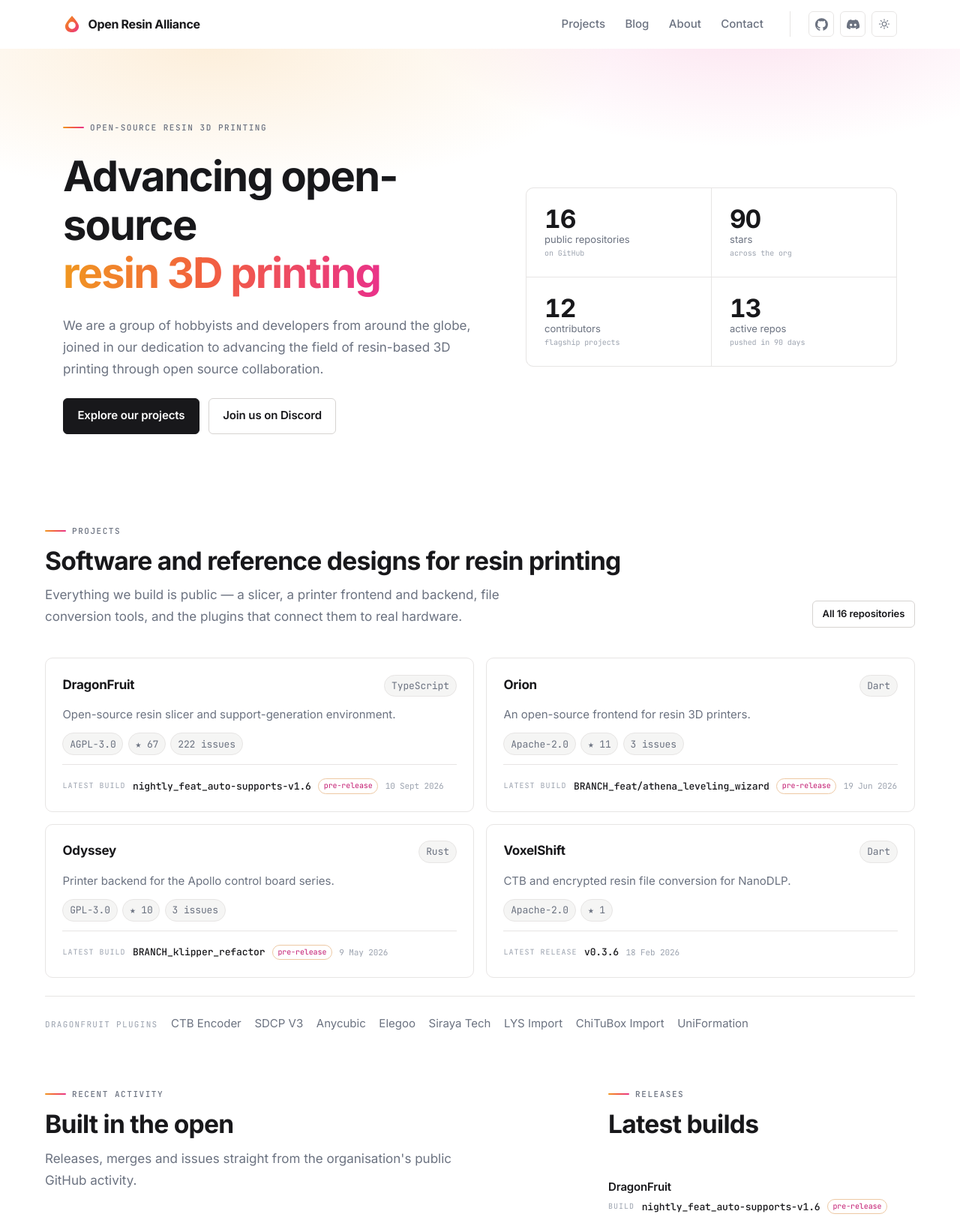
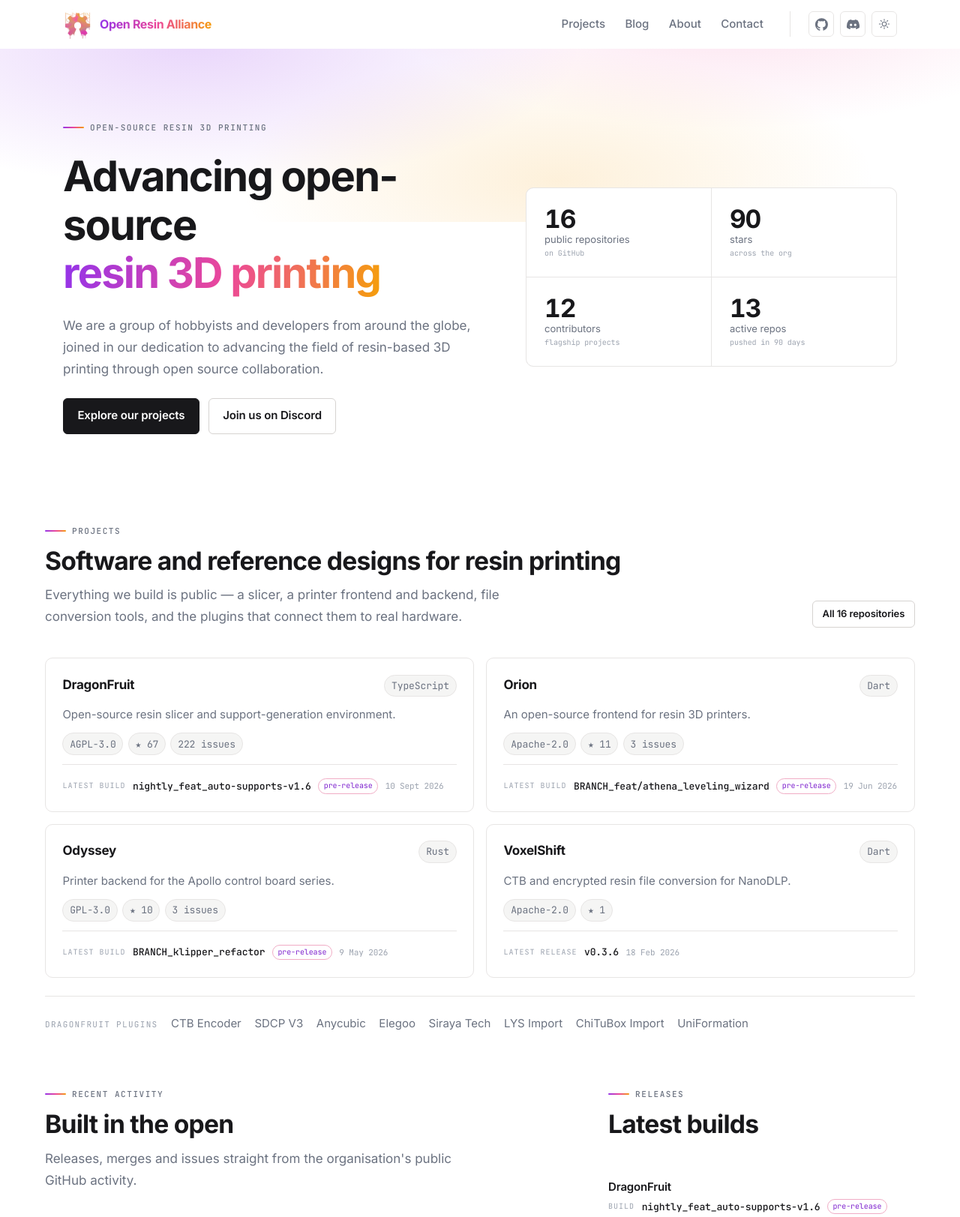
Before and after one commit to Open-Resin-Alliance/website, an Astro site: page / in a window 1280 px wide. Shown: the top 1623 px of the page at 75% size. Built offline with nearby package versions, Linux system fonts and the light colour scheme; Astro itself is replaced by a stand-in of ours.

Commit message:
Use the real ORA logo and the purple-pink-orange brand ramp
The header and footer carried a redrawn teardrop mark, which was never part of
the brand, and the accent ramp had been re-derived from the emblem alone. Both
are corrected:

- the logo is now the real artwork everywhere: /brand/ora-mark.webp is the
  emblem cropped from the official lockup (used at 40px in the header and 30px
  in the footer), /brand/ora-lockup.webp stays on the About page, and
  favicon.png plus /brand/ora-avatar.png derive from the same file;
- the accent ramp is the ORA purple -> pink -> orange gradient that the previous
  site used: --brand-violet #9333ea, --brand-pink #ec4899, --brand-orange
  #f59e0b, applied to the wordmark, the hero heading and glow, rules, markers,
  tag chips and hover states, with the light theme anchored on violet and the
  dark theme on orange;
- theme-color meta returns to the legacy pair (#ec4899 light, #9333ea dark).

The header wordmark is gradient text again, as it was before, with the real
emblem beside it.

```diff
--- a/src/components/ActivityFeed.astro
+++ b/src/components/ActivityFeed.astro
@@ -78,11 +78,11 @@ const KIND_LABEL: Record<ActivityEntry['kind'], string> = {
   }
 
   .feed__dot--release {
-    background: var(--brand-magenta);
+    background: var(--brand-pink);
   }
 
   .feed__dot--push {
-    background: var(--brand-amber);
+    background: var(--brand-pink);
   }
 
   .feed__dot--issue {
@@ -109,11 +109,11 @@ const KIND_LABEL: Record<ActivityEntry['kind'], string> = {
   }
 
   .feed__line a:hover {
-    color: var(--brand-magenta-deep);
+    color: var(--brand-violet-deep);
   }
 
   :global(:root[data-theme='dark']) .feed__line a:hover {
-    color: var(--brand-amber);
+    color: var(--brand-orange);
   }
 
   .feed__title {
--- a/src/components/BrandMark.astro
+++ b/src/components/BrandMark.astro
@@ -1,32 +1,34 @@
 ---
+/**
+ * The Open Resin Alliance emblem, cropped from the official logo lockup
+ * (`/brand/ora-lockup.webp`, which keeps the ORA wordmark and is used on the
+ * About page). This is the real artwork, not a redrawn mark.
+ */
 interface Props {
+  /** Rendered height in pixels; the emblem is very nearly square. */
   size?: number;
   class?: string;
 }
 
 const { size = 26, class: className = '' } = Astro.props;
-const id = `ora-mark-${Math.random().toString(36).slice(2, 9)}`;
 ---
 
-<svg
-  class={className}
-  width={size}
-  height={size}
-  viewBox="0 0 100 100"
-  role="img"
-  aria-label="Open Resin Alliance"
-  xmlns="http://www.w3.org/2000/svg"
->
-  <defs>
-    <linearGradient id={id} x1="0" y1="0" x2="1" y2="1">
-      <stop offset="0%" stop-color="#f0991f"></stop>
-      <stop offset="52%" stop-color="#f2603f"></stop>
-      <stop offset="100%" stop-color="#e9318a"></stop>
-    </linearGradient>
-  </defs>
-  <path
-    fill={`url(#${id})`}
-    fill-rule="evenodd"
-    d="M50 4c9 11 38 42 38 58 0 21-17 34-38 34S12 83 12 62C12 46 41 15 50 4Zm0 34a20 20 0 1 0 0 40 20 20 0 0 0 0-40Z"
-  ></path>
-</svg>
+<img
+  class={`brand-mark ${className}`}
+  src="/brand/ora-mark.webp"
+  alt=""
+  aria-hidden="true"
+  style={`--mark-size:${size}px`}
+  decoding="async"
+  fetchpriority="high"
+/>
+
+<style>
+  .brand-mark {
+    flex: 0 0 auto;
+    /* Sized from the prop, never from the 256px source bitmap. */
+    block-size: var(--mark-size);
+    inline-size: auto;
+    transition: transform 0.3s var(--ease);
+  }
+</style>
--- a/src/components/Footer.astro
+++ b/src/components/Footer.astro
@@ -14,7 +14,7 @@ const generated = new Date(stats.generatedAt);
     <div class="site-footer__grid">
       <div class="site-footer__brand">
         <a class="brand" href="/">
-          <BrandMark size={22} />
+          <BrandMark size={30} />
           <span>{SITE.name}</span>
         </a>
         <p class="site-footer__blurb">{SITE.description}</p>
@@ -144,7 +144,7 @@ const generated = new Date(stats.generatedAt);
   }
 
   .site-footer__bottom a:hover {
-    text-decoration-color: var(--brand-amber);
+    text-decoration-color: var(--brand-pink);
   }
 
   @media (max-width: 860px) {
--- a/src/components/Header.astro
+++ b/src/components/Header.astro
@@ -11,7 +11,7 @@ const githubIcon = 'M12 .3a12 12 0 0 0-3.8 23.4c.6.1.8-.3.8-.6v-2c-3.3.7-4-1.6-4
 <header class="site-header" data-site-header>
   <div class="shell site-header__inner">
     <a class="brand" href="/" aria-label={`${SITE.name} home`}>
-      <BrandMark size={24} class="brand__mark" />
+      <BrandMark size={40} class="brand__mark" />
       <span class="brand__name">{SITE.name}</span>
     </a>
 
@@ -112,13 +112,21 @@ const githubIcon = 'M12 .3a12 12 0 0 0-3.8 23.4c.6.1.8-.3.8-.6v-2c-3.3.7-4-1.6-4
     white-space: nowrap;
   }
 
+  /* The wordmark carries the ramp, as it did on the previous site. */
+  .brand__name {
+    background: var(--brand-gradient);
+    -webkit-background-clip: text;
+    background-clip: text;
+    color: transparent;
+  }
+
   .brand__mark {
     flex: 0 0 auto;
     transition: transform 0.3s var(--ease);
   }
 
   .brand:hover .brand__mark {
-    transform: rotate(-6deg) scale(1.06);
+    transform: rotate(-4deg) scale(1.06);
   }
 
   .site-nav {
--- a/src/components/PostCard.astro
+++ b/src/components/PostCard.astro
@@ -110,11 +110,11 @@ const CATEGORY_LABEL: Record<string, string> = {
   }
 
   .post-card__title a:hover {
-    color: var(--brand-magenta-deep);
+    color: var(--brand-violet-deep);
   }
 
   :global(:root[data-theme='dark']) .post-card__title a:hover {
-    color: var(--brand-amber);
+    color: var(--brand-orange);
   }
 
   .post-card__description {
--- a/src/components/PostTimeline.astro
+++ b/src/components/PostTimeline.astro
@@ -150,8 +150,8 @@ for (const post of [...posts].sort((a, b) => b.data.pubDate.getTime() - a.data.p
   }
 
   .timeline__link:hover::before {
-    background: var(--brand-amber);
-    border-color: var(--brand-amber);
+    background: var(--brand-pink);
+    border-color: var(--brand-pink);
   }
 
   .timeline__date {
--- a/src/components/ReleaseChip.astro
+++ b/src/components/ReleaseChip.astro
@@ -44,11 +44,11 @@ const Element = link ? 'a' : 'span';
   }
 
   a.release:hover .release__tag {
-    color: var(--brand-magenta-deep);
+    color: var(--brand-violet-deep);
   }
 
   :global(:root[data-theme='dark']) a.release:hover .release__tag {
-    color: var(--brand-amber);
+    color: var(--brand-orange);
   }
 
   .release__label {
@@ -68,7 +68,7 @@ const Element = link ? 'a' : 'span';
     padding: 0.05rem 0.4rem;
     font-size: 0.625rem;
     color: var(--accent);
-    border: 1px solid color-mix(in oklab, var(--brand-amber) 40%, var(--border));
+    border: 1px solid color-mix(in oklab, var(--brand-pink) 40%, var(--border));
     border-radius: 999px;
   }
 
--- a/src/pages/404.astro
+++ b/src/pages/404.astro
@@ -118,11 +118,11 @@ import { FEATURED_PROJECTS, projectSlug } from '../data/projects';
   }
 
   .not-found__list a:hover {
-    color: var(--brand-magenta-deep);
+    color: var(--brand-violet-deep);
   }
 
   :global(:root[data-theme='dark']) .not-found__list a:hover {
-    color: var(--brand-amber);
+    color: var(--brand-orange);
   }
 
   .not-found__list span {
--- a/src/pages/contact.astro
+++ b/src/pages/contact.astro
@@ -222,7 +222,7 @@ const structuredData = [
     inline-size: 5px;
     block-size: 5px;
     border-radius: 999px;
-    background: var(--brand-amber);
+    background: var(--brand-pink);
   }
 
   .aside__list {
@@ -315,7 +315,7 @@ const structuredData = [
   }
 
   .org__list a:hover {
-    text-decoration-color: var(--brand-amber);
+    text-decoration-color: var(--brand-pink);
   }
 
   @media (max-width: 960px) {
--- a/src/pages/index.astro
+++ b/src/pages/index.astro
@@ -240,8 +240,10 @@ const sponsors = [
     inset-inline: 0;
     top: -40%;
     block-size: 80%;
-    background: radial-gradient(60% 60% at 22% 50%, color-mix(in oklab, var(--brand-amber) 16%, transparent), transparent 70%),
-      radial-gradient(50% 55% at 78% 40%, color-mix(in oklab, var(--brand-magenta) 14%, transparent), transparent 70%);
+    background:
+      radial-gradient(58% 60% at 20% 48%, color-mix(in oklab, var(--brand-violet) 20%, transparent), transparent 70%),
+      radial-gradient(52% 56% at 76% 34%, color-mix(in oklab, var(--brand-pink) 18%, transparent), transparent 70%),
+      radial-gradient(46% 52% at 58% 88%, color-mix(in oklab, var(--brand-orange) 15%, transparent), transparent 72%);
     pointer-events: none;
     z-index: -1;
   }
@@ -379,11 +381,11 @@ const sponsors = [
   }
 
   .release-list__item > a:hover {
-    color: var(--brand-magenta-deep);
+    color: var(--brand-violet-deep);
   }
 
   :global(:root[data-theme='dark']) .release-list__item > a:hover {
-    color: var(--brand-amber);
+    color: var(--brand-orange);
   }
 
   .release-list__note {
--- a/src/pages/projects/[repo].astro
+++ b/src/pages/projects/[repo].astro
@@ -325,7 +325,7 @@ const structuredData = [
     inline-size: 5px;
     block-size: 5px;
     border-radius: 999px;
-    background: var(--brand-amber);
+    background: var(--brand-pink);
   }
 
   .releases {
@@ -364,11 +364,11 @@ const structuredData = [
   }
 
   .releases a:hover .releases__name {
-    color: var(--brand-magenta-deep);
+    color: var(--brand-violet-deep);
   }
 
   :global(:root[data-theme='dark']) .releases a:hover .releases__name {
-    color: var(--brand-amber);
+    color: var(--brand-orange);
   }
 
   .releases__tag {
--- a/src/styles/global.css
+++ b/src/styles/global.css
@@ -1,15 +1,18 @@
 /* ==========================================================================
    Open Resin Alliance — design tokens + base styles
-   Accent ramp is sampled from the ORA logo: amber  #F0991F → magenta #E9318A
+   Accent ramp: the ORA purple → pink → orange signature gradient.
    ========================================================================== */
 
 :root {
-  /* Brand */
-  --brand-amber: #f0991f;
-  --brand-amber-deep: #d97706;
-  --brand-magenta: #e9318a;
-  --brand-magenta-deep: #c2186f;
-  --brand-gradient: linear-gradient(100deg, var(--brand-amber) 0%, #f2603f 45%, var(--brand-magenta) 100%);
+  /* Brand. The logo emblem itself runs orange → magenta; the ramp below keeps
+     both ends and adds the violet the ORA wordmark and the previous site used. */
+  --brand-violet: #9333ea;
+  --brand-violet-deep: #7e22ce;
+  --brand-pink: #ec4899;
+  --brand-pink-deep: #be185d;
+  --brand-orange: #f59e0b;
+  --brand-orange-deep: #d97706;
+  --brand-gradient: linear-gradient(100deg, var(--brand-violet) 0%, var(--brand-pink) 52%, var(--brand-orange) 100%);
 
   /* Typography */
   --font-sans: "Inter Variable", "Inter", ui-sans-serif, system-ui, -apple-system, "Segoe UI", Roboto, sans-serif;
@@ -40,9 +43,9 @@
   --ink-soft: #3f3f46;
   --muted: #6b7280;
   --muted-2: #9ca3af;
-  --accent: var(--brand-magenta-deep);
+  --accent: var(--brand-violet-deep);
   --accent-ink: #ffffff;
-  --focus: #f0991f;
+  --focus: var(--brand-violet);
   --shadow-sm: 0 1px 2px rgb(24 24 27 / 0.06);
   --shadow: 0 1px 2px rgb(24 24 27 / 0.05), 0 8px 24px -12px rgb(24 24 27 / 0.14);
   --code-bg: #fafaf9;
@@ -60,9 +63,9 @@
   --ink-soft: #d4d4d8;
   --muted: #a1a1aa;
   --muted-2: #71717a;
-  --accent: var(--brand-amber);
+  --accent: var(--brand-orange);
   --accent-ink: #0a0a0b;
-  --focus: var(--brand-magenta);
+  --focus: var(--brand-pink);
   --shadow-sm: 0 1px 2px rgb(0 0 0 / 0.5);
   --shadow: 0 1px 2px rgb(0 0 0 / 0.4), 0 12px 32px -16px rgb(0 0 0 / 0.7);
   --code-bg: #141417;
@@ -142,7 +145,7 @@ hr {
 }
 
 ::selection {
-  background: color-mix(in oklab, var(--brand-amber) 35%, transparent);
+  background: color-mix(in oklab, var(--brand-pink) 32%, transparent);
 }
 
 :focus-visible {
@@ -400,8 +403,8 @@ a.card:hover,
 
 .tag--brand {
   color: var(--accent);
-  border-color: color-mix(in oklab, var(--brand-amber) 40%, var(--border));
-  background: color-mix(in oklab, var(--brand-amber) 9%, transparent);
+  border-color: color-mix(in oklab, var(--brand-pink) 42%, var(--border));
+  background: color-mix(in oklab, var(--brand-pink) 9%, transparent);
 }
 
 .dot {
@@ -418,8 +421,8 @@ a.card:hover,
 }
 
 .dot--wip {
-  background: var(--brand-amber);
-  box-shadow: 0 0 0 3px color-mix(in oklab, var(--brand-amber) 22%, transparent);
+  background: var(--brand-orange);
+  box-shadow: 0 0 0 3px color-mix(in oklab, var(--brand-orange) 24%, transparent);
 }
 
 /* Rule with brand gradient hairline */
@@ -428,8 +431,9 @@ a.card:hover,
   border: 0;
   background: linear-gradient(
     90deg,
-    color-mix(in oklab, var(--brand-amber) 55%, transparent),
-    color-mix(in oklab, var(--brand-magenta) 55%, transparent) 55%,
+    color-mix(in oklab, var(--brand-violet) 60%, transparent),
+    color-mix(in oklab, var(--brand-pink) 60%, transparent) 50%,
+    color-mix(in oklab, var(--brand-orange) 55%, transparent) 78%,
     transparent
   );
 }
@@ -470,14 +474,14 @@ a.card:hover,
 .prose a {
   color: var(--ink);
   text-decoration: underline;
-  text-decoration-color: color-mix(in oklab, var(--brand-amber) 70%, transparent);
+  text-decoration-color: color-mix(in oklab, var(--brand-pink) 70%, transparent);
   text-decoration-thickness: 2px;
   text-underline-offset: 2px;
   transition: text-decoration-color 0.15s var(--ease);
 }
 
 .prose a:hover {
-  text-decoration-color: var(--brand-magenta);
+  text-decoration-color: var(--brand-orange);
 }
 
 .prose strong {
@@ -495,11 +499,11 @@ a.card:hover,
 }
 
 .prose li::marker {
-  color: var(--brand-amber);
+  color: var(--brand-pink);
 }
 
 .prose blockquote {
-  border-left: 2px solid var(--brand-amber);
+  border-left: 2px solid var(--brand-violet);
   padding: 0.15rem 0 0.15rem 1.25rem;
   color: var(--muted);
   font-style: normal;
```
Also changed, not shown: src/layouts/BaseLayout.astro (+4 -3 lines), README.md, public/brand/ora-mark.webp (added), public/favicon.png (added), public/favicon.svg (deleted).
